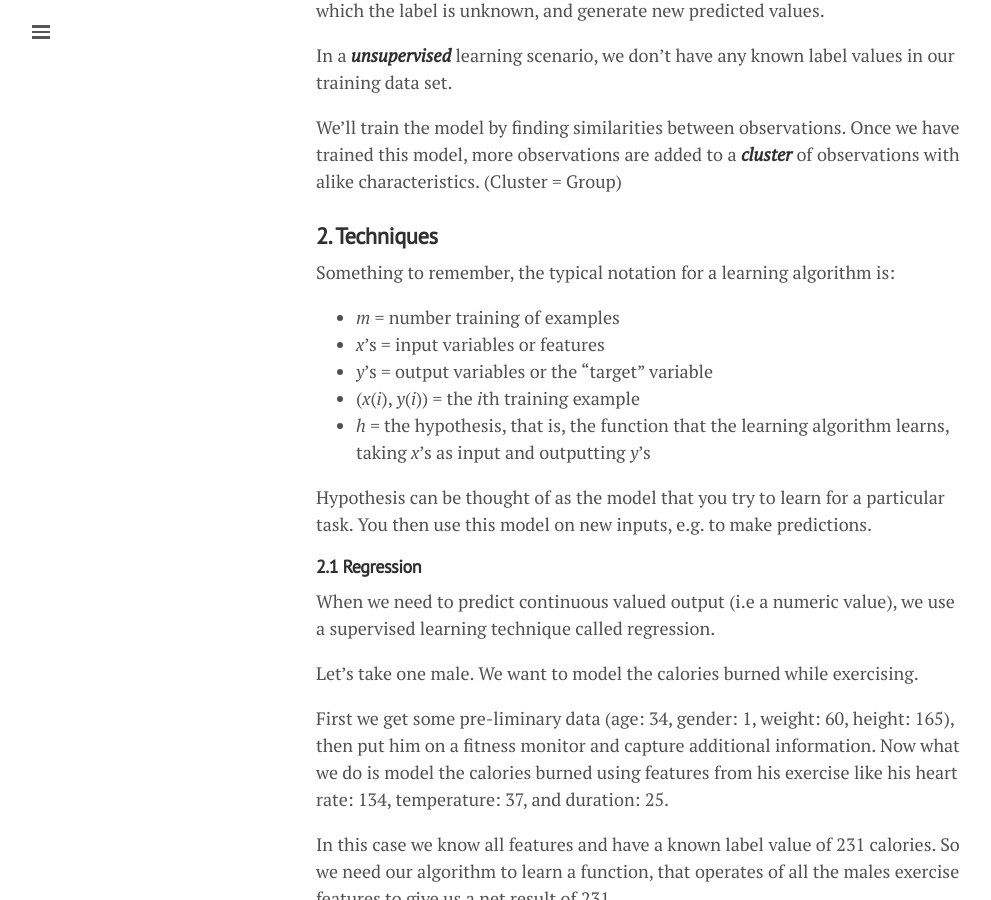
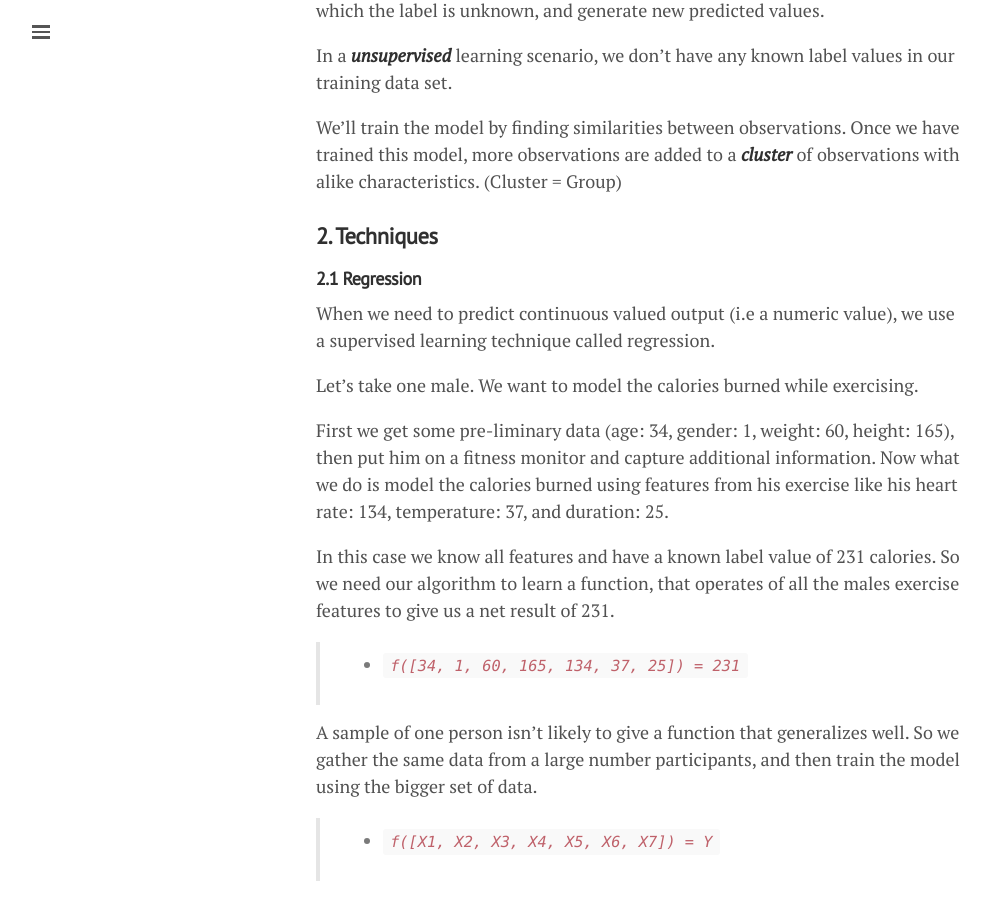
Before and after one commit to lgeurts/lgeurts.github.io, a Jekyll site: the page built from _posts/2018-06-29-artificial-intelligence-basics.md, in a window 1280 px wide and 900 px high, scrolled down 2640 px. Shown: the whole window, without its empty margins (0-991 px from the left). Built offline with Jekyll 4.4.1, drawn with Linux system fonts in a browser that asks for light colours; nearby versions of some CDN libraries; some of the changed text lies outside the part shown.

Commit message:
Update 2018-06-29-artificial-intelligence-basics.md

```diff
--- a/_posts/2018-06-29-artificial-intelligence-basics.md
+++ b/_posts/2018-06-29-artificial-intelligence-basics.md
@@ -81,16 +81,6 @@ We'll train the model by finding similarities between observations. Once we have
 
 ### **2. Techniques**
 
-Something to remember, the typical notation for a learning algorithm is:
-
-* *m* = number training of examples
-* *x*'s = input variables or features
-* *y*'s = output variables or the "target" variable
-* (*x*(*i*), *y*(*i*)) = the *i*th training example
-* *h* = the hypothesis, that is, the function that the learning algorithm learns, taking *x*'s as input and outputting *y*'s
-
-Hypothesis can be thought of as the model that you try to learn for a particular task. You then use this model on new inputs, e.g. to make predictions.
-
 #### **2.1 Regression**
 
 When we need to predict continuous valued output (i.e a numeric value), we use a supervised learning technique called regression.
```
Also changed, not shown: other parts of _posts/2018-06-29-artificial-intelligence-basics.md (+10 -0 lines).
